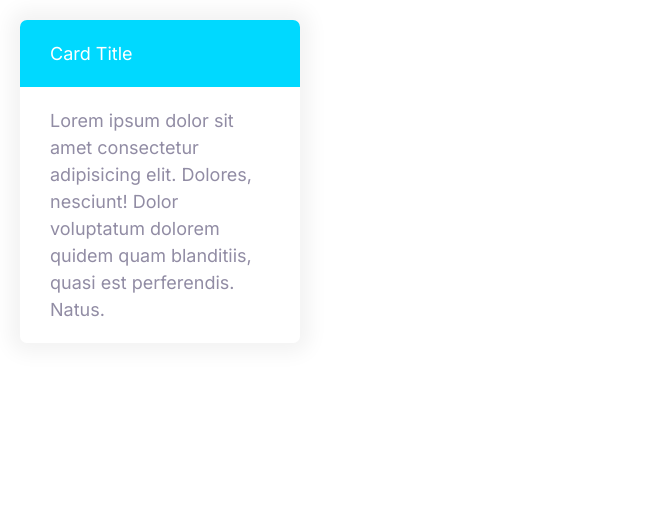
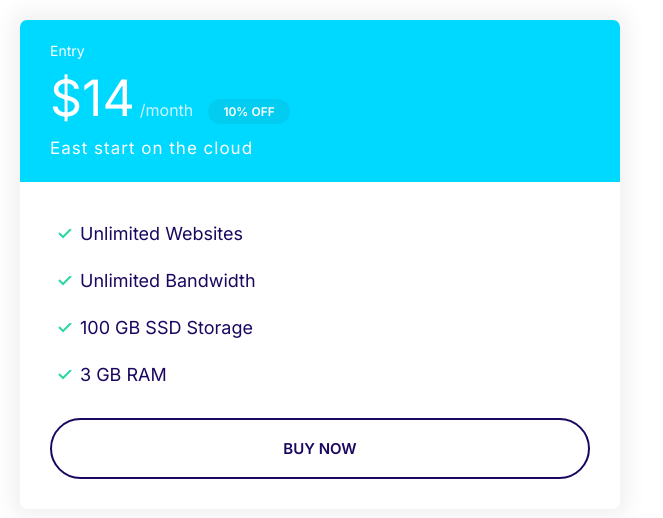
Before and after one commit to sadman59m/sadmans-mosify, a plain HTML site: page index.html in a window 1280 px wide. Shown: the whole page, without its empty margins (0-663 px from the left). Drawn offline with Linux system fonts and the light colour scheme.

Commit message:
Define and style plan.

```diff
--- a/css/styles.css
+++ b/css/styles.css
@@ -113,6 +113,7 @@ a {
 }
 .badge--small {
   font-size: 1.6rem;
+  padding: 0.5rem 1.5rem;
 }
 @media screen and (min-width: 1024px) {
   .badge {
@@ -281,3 +282,48 @@ a {
   background: var(--color-secondary);
   color: #fff;
 }
+.card--secondary .badge--secondary {
+  background: #02cdf1;
+}
+
+/* Plans */
+
+.plan__name {
+  color: #fff;
+  margin: 0;
+  font-weight: 500;
+  font-size: 2.4rem;
+}
+.plan__price {
+  font-size: 6rem;
+}
+.plan__billing-cycle {
+  font-size: 2.4rem;
+  font-weight: 300;
+  opacity: 0.8;
+  margin-right: 1rem;
+}
+.plan__description {
+  font-size: 2rem;
+  font-weight: 300;
+  letter-spacing: 1px;
+  display: block;
+}
+.plan .list__item {
+  margin-bottom: 2rem;
+}
+
+@media screen and (min-width: 1024px) {
+  .plan__name {
+    font-size: 1.4rem;
+  }
+  .plan__price {
+    font-size: 5rem;
+  }
+  .plan__billing-cycle {
+    font-size: 1.6rem;
+  }
+  .plan__description {
+    font-size: 1.7rem;
+  }
+}
--- a/index.html
+++ b/index.html
@@ -15,13 +15,25 @@
     <link rel="stylesheet" href="css/styles.css" />
   </head>
   <body>
-    <div style="width: 25%; padding: 2rem">
-      <div class="card card--secondary">
-        <header class="card__header">Card Title</header>
-        <div class="card__body">
-          Lorem ipsum dolor sit amet consectetur adipisicing elit. Dolores,
-          nesciunt! Dolor voluptatum dolorem quidem quam blanditiis, quasi est
-          perferendis. Natus.
+    <div style="width: 50%; padding: 2rem">
+      <div class="plan">
+        <div class="card card--secondary">
+          <header class="card__header">
+            <h3 class="plan__name">Entry</h3>
+            <span class="plan__price">$14</span>
+            <span class="plan__billing-cycle">/month</span>
+            <span class="badge badge--secondary badge--small">10% OFF</span>
+            <span class="plan__description">East start on the cloud</span>
+          </header>
+          <div class="card__body">
+            <ul class="list list--tick">
+              <li class="list__item">Unlimited Websites</li>
+              <li class="list__item">Unlimited Bandwidth</li>
+              <li class="list__item">100 GB SSD Storage</li>
+              <li class="list__item">3 GB RAM</li>
+            </ul>
+            <button class="btn btn--outline btn--block">Buy Now</button>
+          </div>
         </div>
       </div>
     </div>
```
Also changed, not shown: components/plans.html (added, +22 -0 lines).
